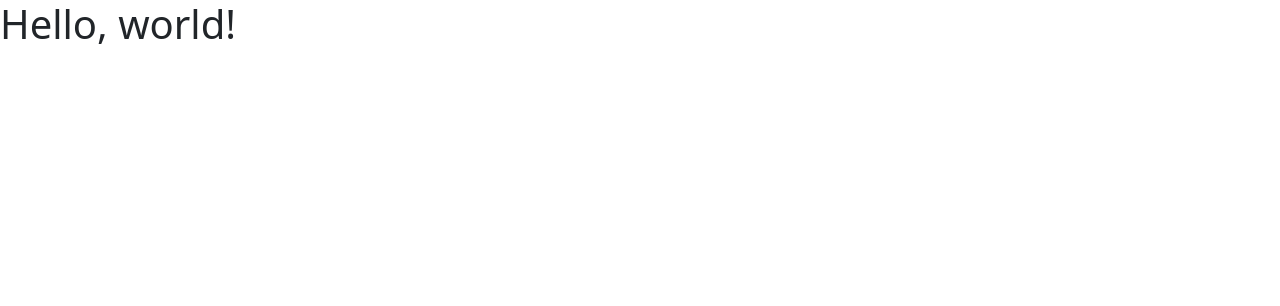
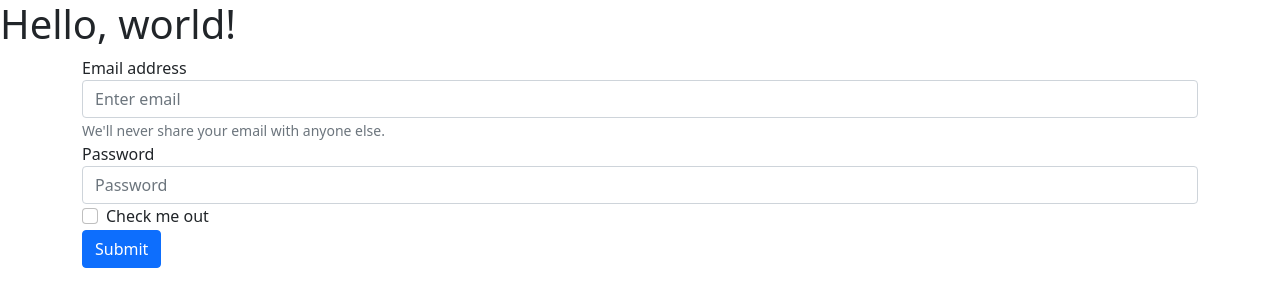
Before and after one commit to Abiolathedon/centralized-workflow, a plain HTML site: page index.html in a window 1280 px wide. Drawn offline with nearby package versions, Linux system fonts and the light colour scheme.

Commit message:
add basic login form

```diff
--- a/index.html
+++ b/index.html
@@ -13,6 +13,27 @@
   <body>
     <h1>Hello, world!</h1>
 
+    <div class="container">
+
+      <form>
+        <div class="form-group">
+          <label for="exampleInputEmail1">Email address</label>
+          <input type="email" class="form-control" id="exampleInputEmail1" aria-describedby="emailHelp" placeholder="Enter email">
+          <small id="emailHelp" class="form-text text-muted">We'll never share your email with anyone else.</small>
+        </div>
+        <div class="form-group">
+          <label for="exampleInputPassword1">Password</label>
+          <input type="password" class="form-control" id="exampleInputPassword1" placeholder="Password">
+        </div>
+        <div class="form-check">
+          <input type="checkbox" class="form-check-input" id="exampleCheck1">
+          <label class="form-check-label" for="exampleCheck1">Check me out</label>
+        </div>
+        <button type="submit" class="btn btn-primary">Submit</button>
+      </form>
+
+    </div>
+
     <!-- Optional JavaScript; choose one of the two! -->
 
     <!-- Option 1: Bootstrap Bundle with Popper -->
```
